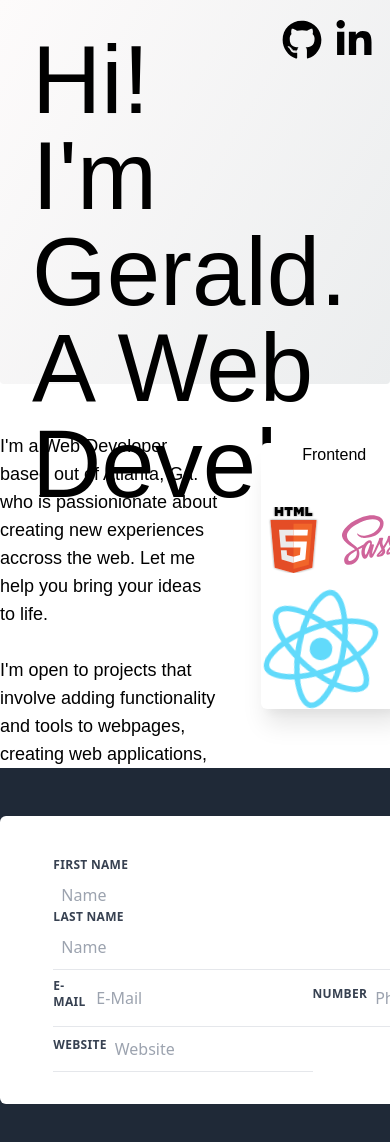
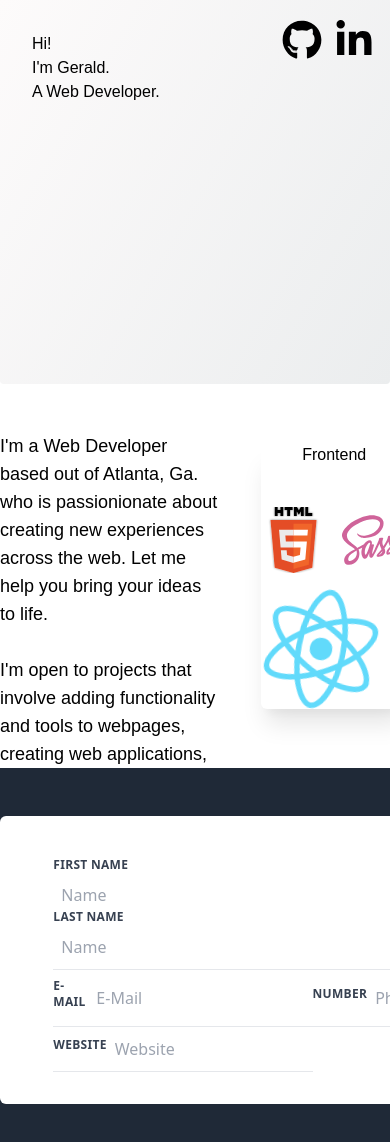
Before and after one commit to geraldthedev/gerald_the_dev, a Next.js app: page / in a window 390 px wide. Shown: the top 1142 px of the page. Built offline with nearby package versions, Linux system fonts and the light colour scheme.

Commit message:
updating styling

```diff
--- a/components/Contact.js
+++ b/components/Contact.js
@@ -36,7 +36,7 @@ const Contact=()=>{
       </label><input className="appearance-none bg-transparent border-none w-full text-gray-700 mr-3 py-1 px-2 leading-tight focus:outline-none" placeholder="Website" type="url"></input></div>
 
                 <div className="grid">
-                    <button className=" bg-green-600 hover:bg-green-500 text-white font-semibold py-2 px-4 border border-gray-400 rounded shadow place-self-center">Contact</button>
+                    <button className=" bg-green-600 hover:bg-green-500 text-white font-semibold py-2 px-4 border border-gray-400 rounded shadow place-self-center ">Contact</button>
                     </div>
 
 
--- a/components/Projects.js
+++ b/components/Projects.js
@@ -25,7 +25,7 @@ export default class Projects extends React.Component {
             <div className="flex space-x-10 items-center justify-items-stretch facts box-content">
 
                 <div onLoad={()=> this.setState({ showing: !showing})} className="text-lg w-96 h-72">
-                    <p> I'm a Web Developer based out of Atlanta, Ga. who is passionionate about creating new experiences accross the web. Let me help you bring your ideas to life. <br></br>
+                    <p> I'm a Web Developer based out of Atlanta, Ga. who is passionionate about creating new experiences across the web. Let me help you bring your ideas to life. <br></br>
                     <br></br>
                     I'm open to projects that involve adding functionality and tools to webpages, creating web applications, and website optimization. Check out my GitHub to view more of my projects. Use the form below to contact me.
                     </p>
--- a/pages/index.js
+++ b/pages/index.js
@@ -42,13 +42,13 @@ export default class Home extends React.Component {
         <title>Gerald the Dev</title>
 
       </Head>
-      <div className='container w-screen'>
+      <div className='container w-auto'>
         <div className='bg-white rounded-b w-screen h-96 intro '>
           <div>
           <Nav />
           </div>
          <div className='box-content object-center ml-8 meet'>
-          <span className='text-8xl hello' ref={(el)=>{this.el = el}}>
+          <span className='xl:text-8xl lg:text-8xl sm:text-8xl md:text-7xl hello' ref={(el)=>{this.el = el}}>
             </span>
          </div>
 
```
